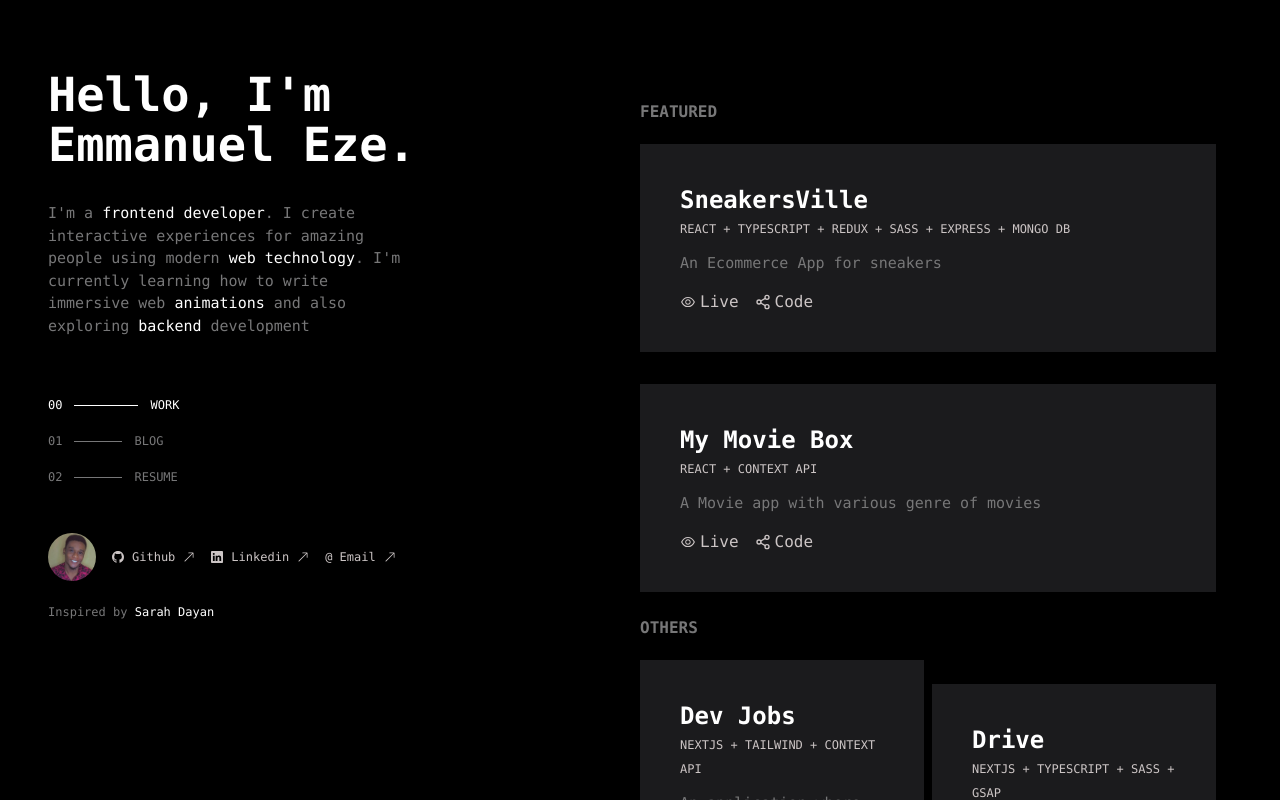
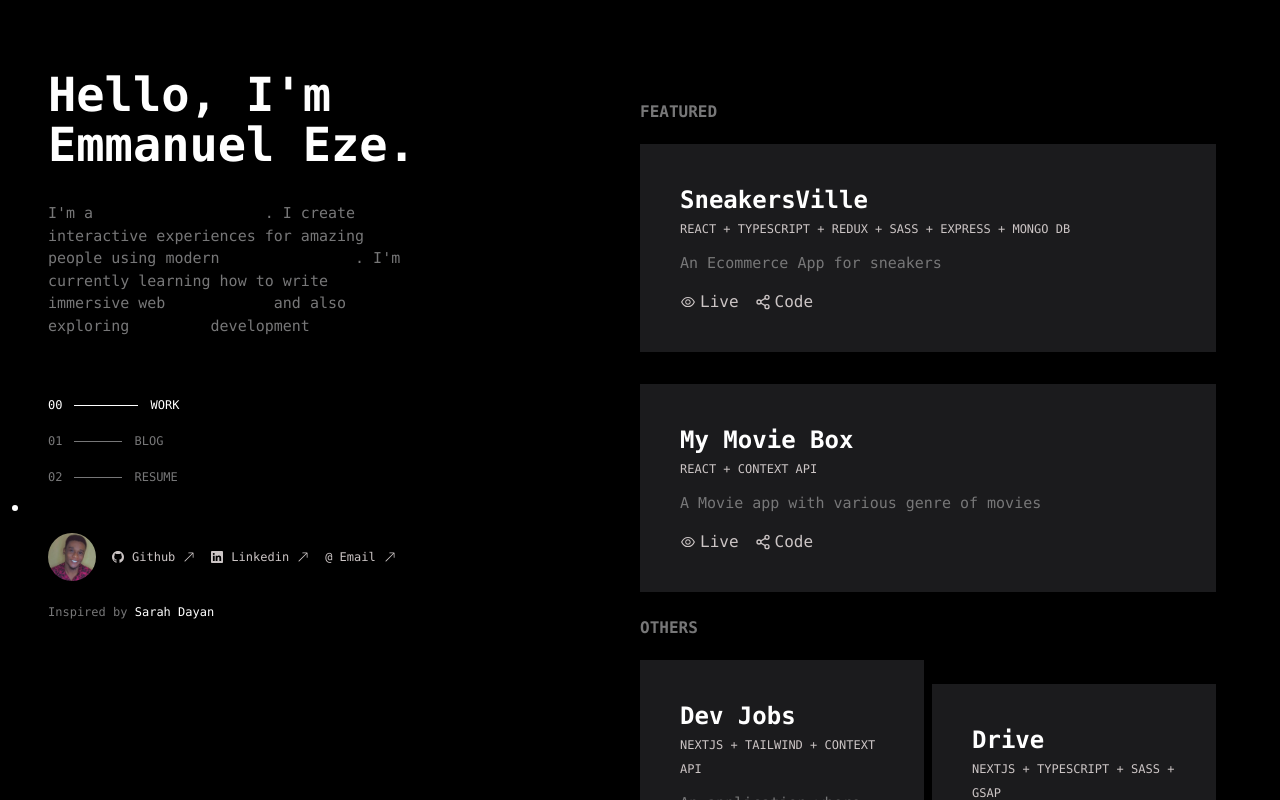
Before and after one commit to emma-junior/portfolio, a Next.js app: page / in a window 1280 px wide. Built offline with nearby package versions, Linux system fonts and the light colour scheme.

Commit message:
implemented custom cursor

```diff
--- a/components/Bio.js
+++ b/components/Bio.js
@@ -1,4 +1,4 @@
-import React, { useEffect } from "react";
+import React, { useEffect, useState } from "react";
 import Aos from "aos";
 import "aos/dist/aos.css";
 import Image from "next/image";
@@ -11,9 +11,18 @@ import { useGlobalContext } from "../hooks/context";
 import MobileSocials from "./MobileSocials";
 
 const Bio = () => {
+  // useEffect(() => {
+  //   Aos.init({ duration: 3000 });
+  // }, []);
+  const [cursorX, setCursorX] = useState();
+  const [cursorY, setCursorY] = useState();
+
   useEffect(() => {
-    Aos.init({ duration: 3000 });
-  }, []);
+    window.addEventListener("mousemove", (e) => {
+      setCursorX(e.pageX);
+      setCursorY(e.pageY);
+    });
+  });
   const { dropdown } = useGlobalContext();
   return (
     <div className="lg:mt-[70px] lg:ml-12 mb-10 lg:mb-0">
@@ -64,6 +73,13 @@ const Bio = () => {
         <Section num="00" type="work" />
         <Section num="01" type="blog" />
         <Section num="02" type="resume" />
+        <div
+          className="absolute left-3 w-[6px] h-[6px] bg-white rounded-full pointer-events-none z-20"
+          style={{
+            left: cursorX + "px",
+            top: cursorY + "px",
+          }}
+        ></div>
       </div>
       <div className="hidden lg:block">
         <Socials />
```
